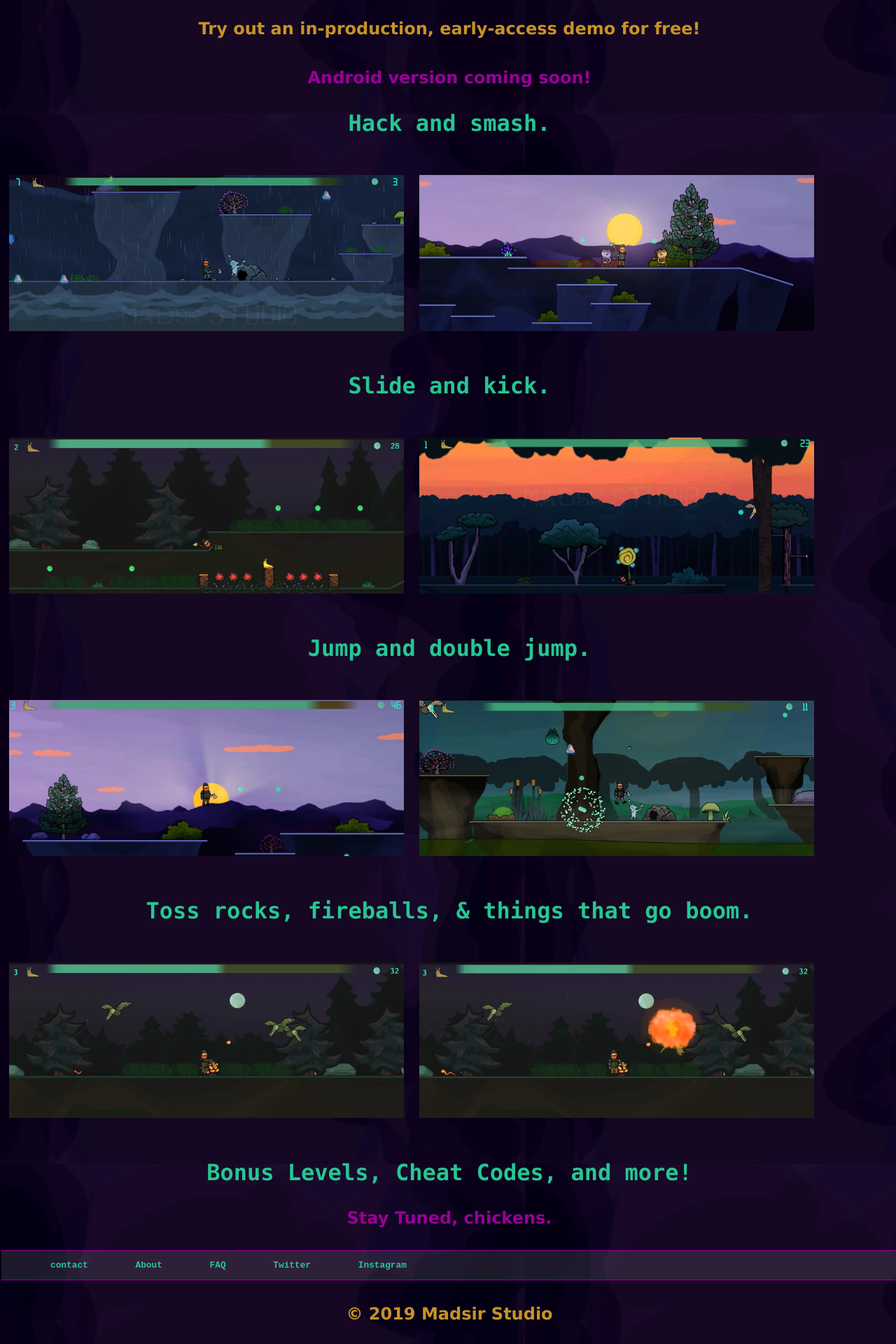
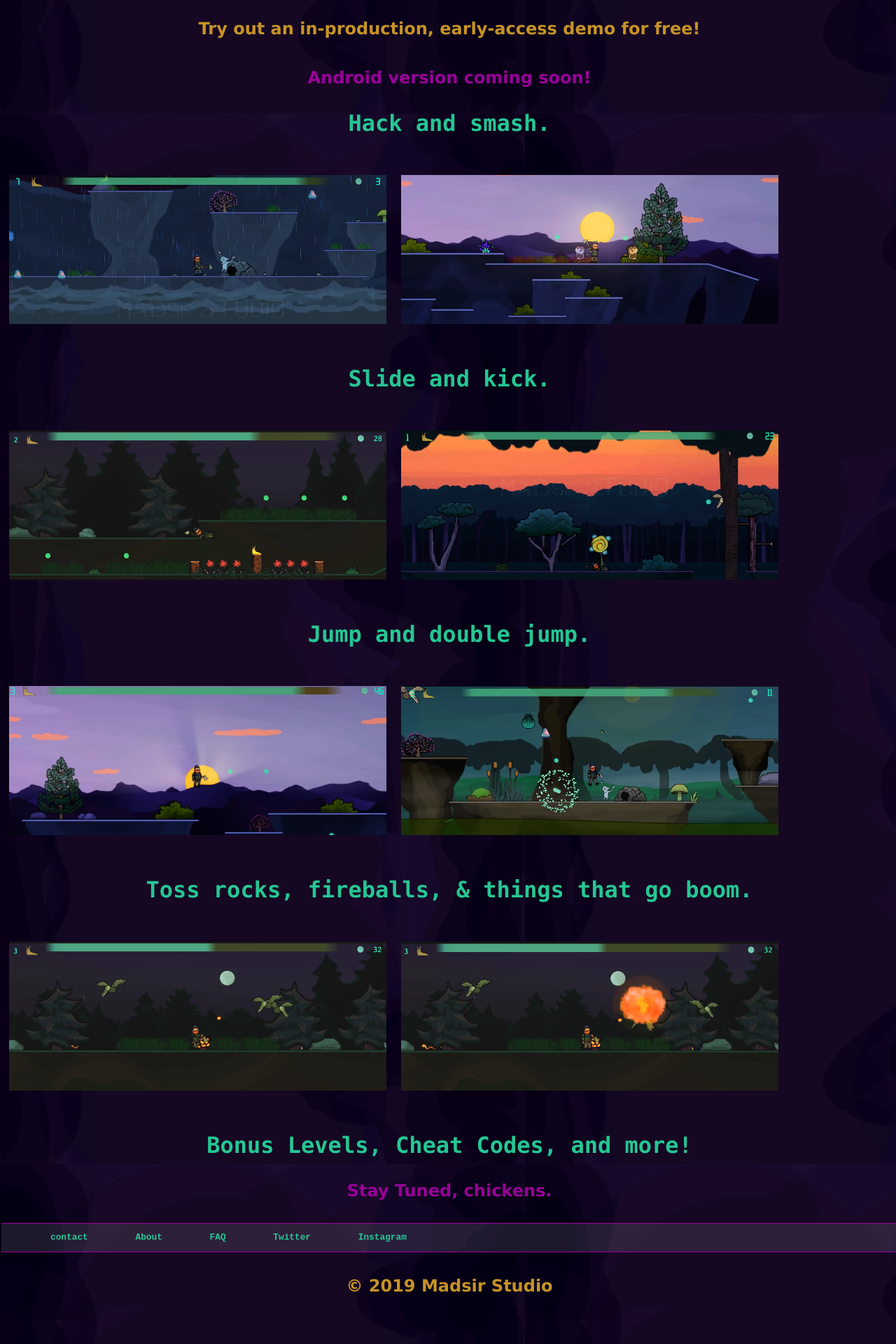
Before and after one commit to Madsir/madsirstudio.github.io, a Jekyll site: the page built from RemoteAgentGame/index.html, in a window 1280 px wide. Shown: the part 1337-3257 px from the top of the page at 70% size. Built offline with Jekyll 4.4.1, drawn with Linux system fonts in a browser that asks for light colours.

Commit message:
Update main.css

```diff
--- a/css/main.css
+++ b/css/main.css
@@ -5,7 +5,7 @@ body {
 }
 .column {
   float: left;
-  width: 45%;
+  width: 43%;
   padding: 5px;
 }
 
```
